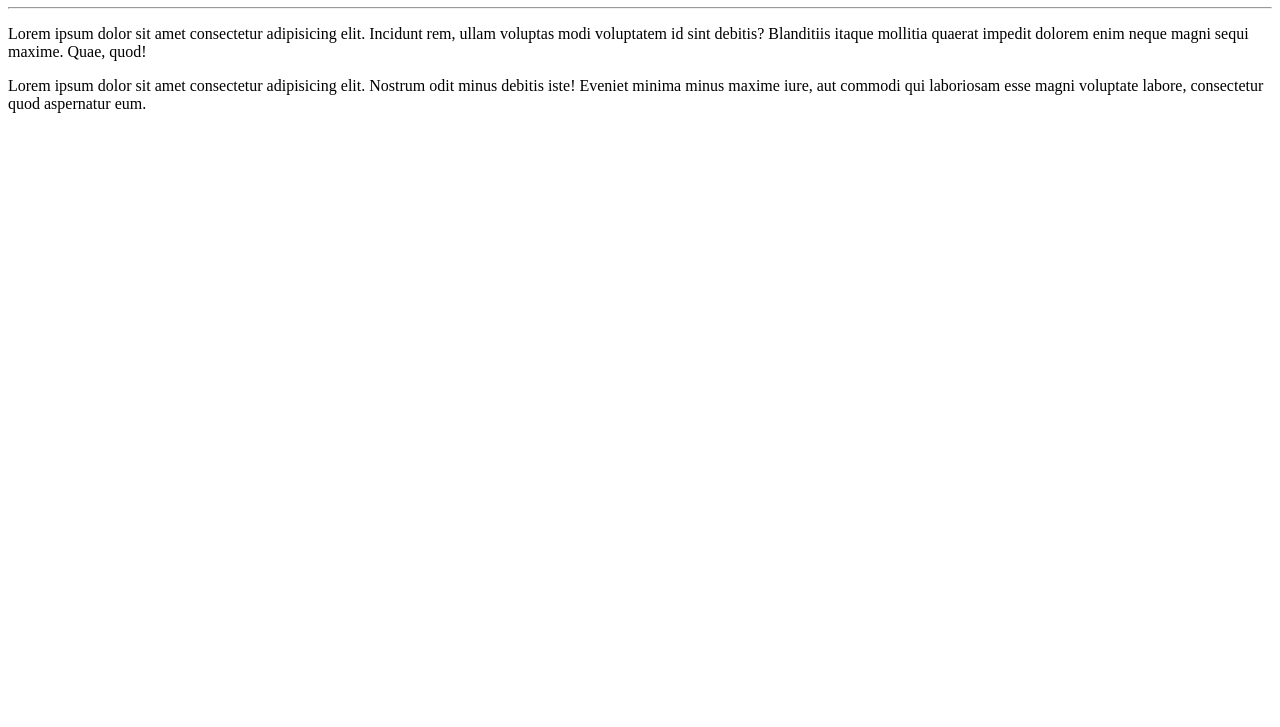
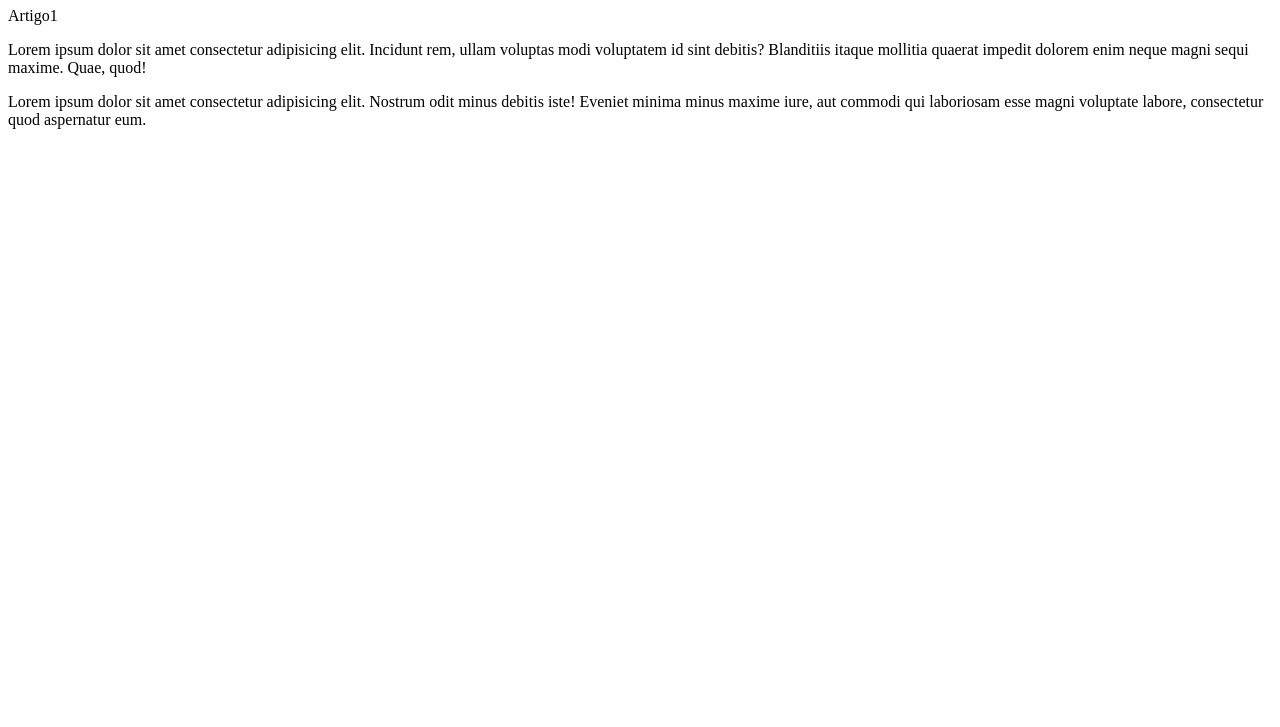
Before and after one commit to ileanakaori/Ola-Mundo, a plain HTML site: page site-exemplo/index.html in a window 1280 px wide. Shown: the part 73-800 px from the top of the page. Drawn offline with Linux system fonts and the light colour scheme.

Commit message:
add index

```diff
--- a/site-exemplo/index.html
+++ b/site-exemplo/index.html
@@ -7,7 +7,8 @@
 </head>
 <body>
     <h1>Olá, Mundo!</h1>
-    <hr>
+    <p>Artigo1
+    </p>
     <p>Lorem ipsum dolor sit amet consectetur adipisicing elit. Incidunt rem, ullam voluptas modi voluptatem id sint debitis? Blanditiis itaque mollitia quaerat impedit dolorem enim neque magni sequi maxime. Quae, quod!</p>
     <p>Lorem ipsum dolor sit amet consectetur adipisicing elit. Nostrum odit minus debitis iste! Eveniet minima minus maxime iure, aut commodi qui laboriosam esse magni voluptate labore, consectetur quod aspernatur eum.</p>
 </body>
```
